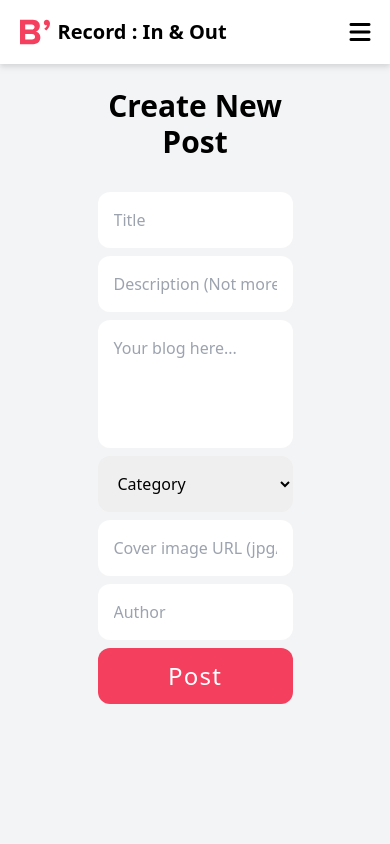
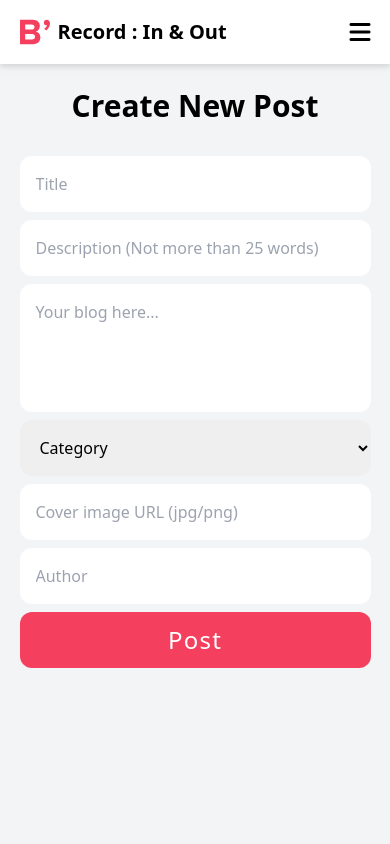
Before and after one commit to gurudattpuranik25/blog-app, a React (Create React App) app: page /create in a window 390 px wide. Shown: the top 844 px of the page. Built offline with nearby package versions, Linux system fonts and the light colour scheme; a web font is replaced by a local one.

Commit message:
modified form style

```diff
--- /dev/null
+++ b/src/components/Create Blog/CreateBlog.css
@@ -0,0 +1,6 @@
+@media (max-width: 1000px) {
+  .create__form {
+    width: 90%;
+    transition: all 0.2s ease-in-out;
+  }
+}
--- a/src/components/Create Blog/CreateBlog.js
+++ b/src/components/Create Blog/CreateBlog.js
@@ -2,6 +2,7 @@ import React, { useState } from "react";
 import { collection, addDoc } from "firebase/firestore";
 import { db } from "../../firebase-config";
 import { useHistory } from "react-router-dom";
+import "./CreateBlog.css";
 
 function CreateBlog() {
   const history = useHistory();
@@ -49,7 +50,7 @@ function CreateBlog() {
   return (
     <div className=" h-screen">
       <form action="" onSubmit={addBlog}>
-        <div className=" w-[50%] flex flex-col gap-2 m-auto text-center">
+        <div className=" create__form w-[50%] flex flex-col gap-2 m-auto text-center">
           <h1 className=" text-3xl font-semibold py-6">Create New Post</h1>
           <input
             type="text"
```
